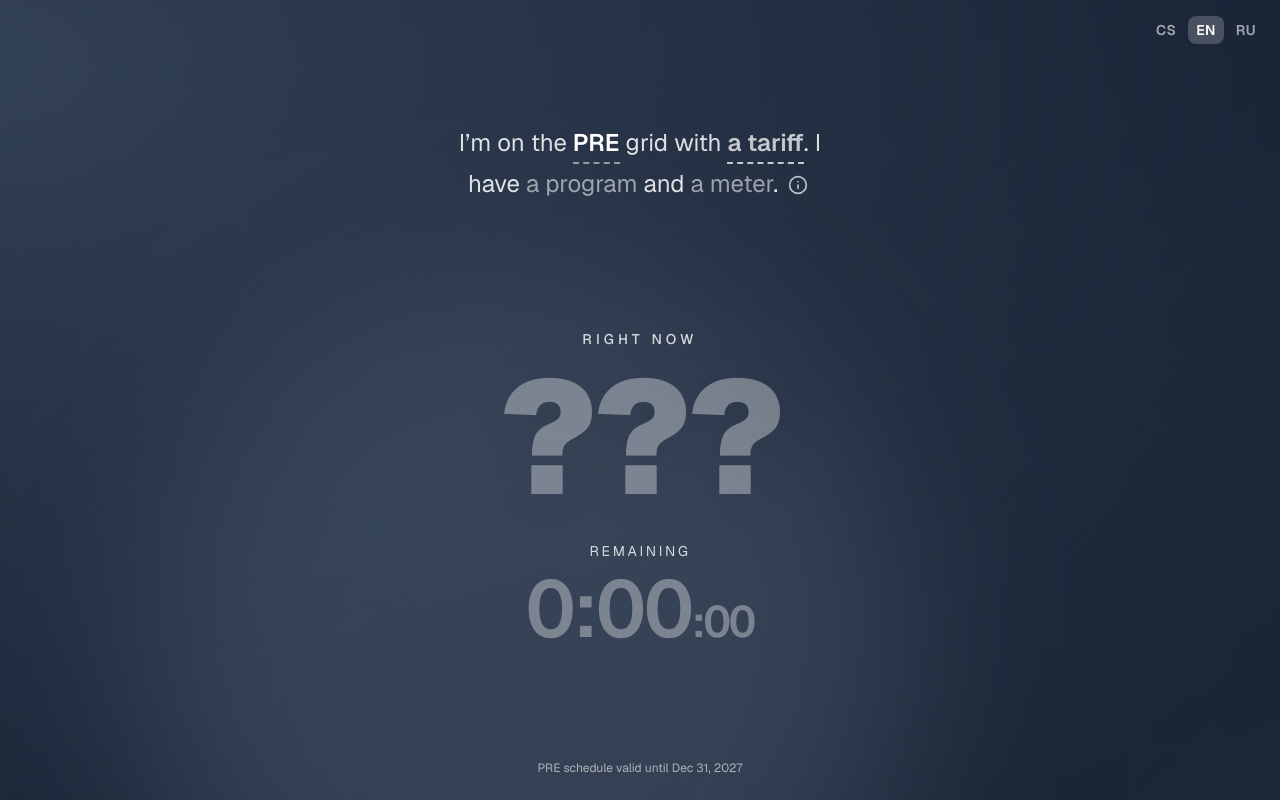
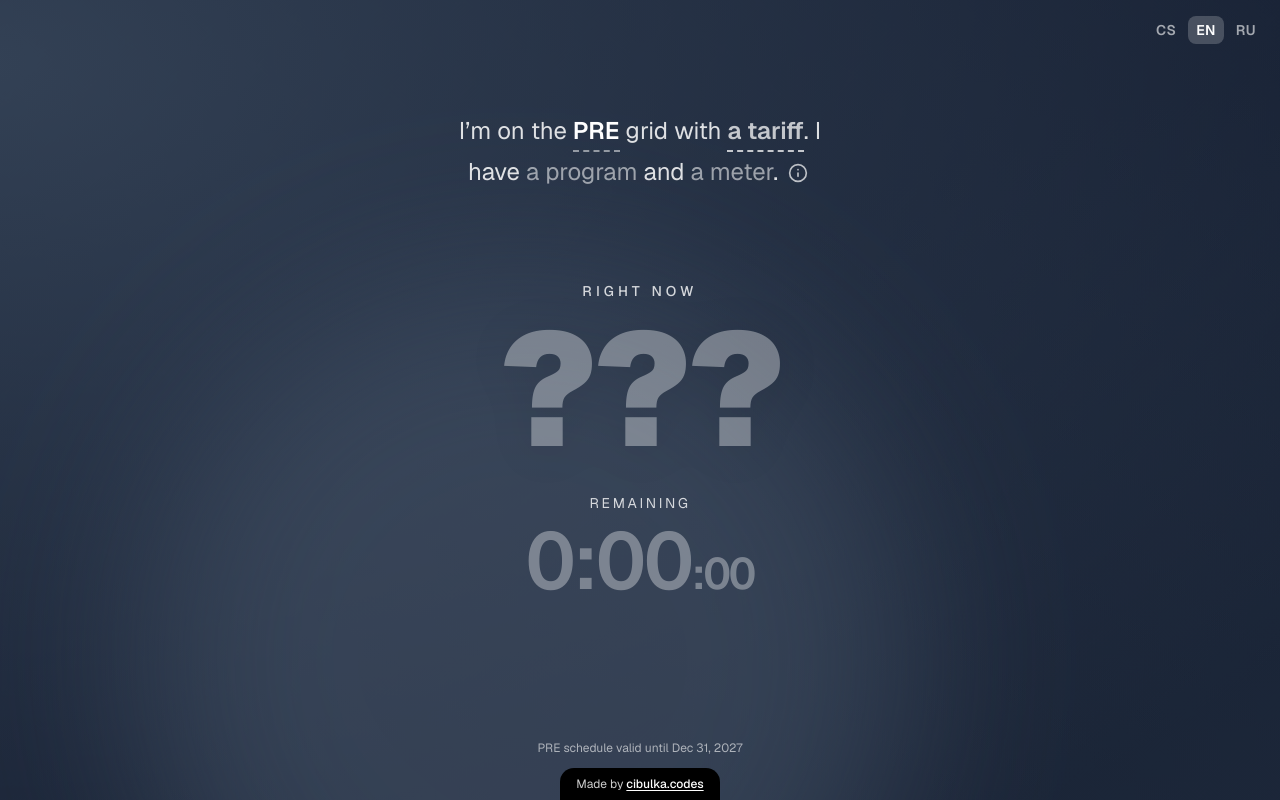
Before and after one commit to cibulka/hdo, a Next.js app: page / in a window 1280 px wide. Built offline with nearby package versions, Linux system fonts and the light colour scheme.

Commit message:
Add "Made by cibulka.codes" footer tab

```diff
--- a/components/hdo/rate-screen.tsx
+++ b/components/hdo/rate-screen.tsx
@@ -46,7 +46,7 @@ export function RateScreen({ onLocaleChange }: { onLocaleChange: (locale: Locale
       <main
         className={cn(
           "relative grid min-h-dvh grid-rows-[1fr_2fr]",
-          "px-4 pt-[max(1rem,env(safe-area-inset-top))] pb-[max(1.5rem,env(safe-area-inset-bottom))]",
+          "px-4 pt-[max(1rem,env(safe-area-inset-top))] pb-24",
           "text-white",
         )}
       >
@@ -61,10 +61,12 @@ export function RateScreen({ onLocaleChange }: { onLocaleChange: (locale: Locale
 
         <section className={cn("relative flex flex-col items-center justify-center", "pb-8", "text-center")}>
           <Status state={state} now={now} />
-          <footer className={cn("absolute inset-x-0 bottom-0")}>
-            <ValidityNote data={data} />
-          </footer>
         </section>
+
+        <footer className={cn("absolute inset-x-0 bottom-0 flex flex-col items-center gap-3")}>
+          <ValidityNote data={data} />
+          <MadeBy />
+        </footer>
       </main>
     </>
   );
@@ -138,6 +140,28 @@ function Message({ title, children }: { title?: string; children: React.ReactNod
   );
 }
 
+/** Credit tab glued to the bottom edge. */
+function MadeBy() {
+  return (
+    <p
+      className={cn(
+        "rounded-t-xl bg-black px-4 pt-2 pb-[max(0.5rem,env(safe-area-inset-bottom))]",
+        "text-xs text-white/80",
+      )}
+    >
+      Made by{" "}
+      <a
+        href="https://cibulka.codes"
+        target="_blank"
+        rel="noopener"
+        className={cn("font-medium text-white underline underline-offset-2", "hover:text-white/80 focus-visible:outline-2 focus-visible:outline-white")}
+      >
+        cibulka.codes
+      </a>
+    </p>
+  );
+}
+
 function ValidityNote({ data }: { data: DistributorData }) {
   const t = useTranslations("validity");
   const format = useFormatter();
```
